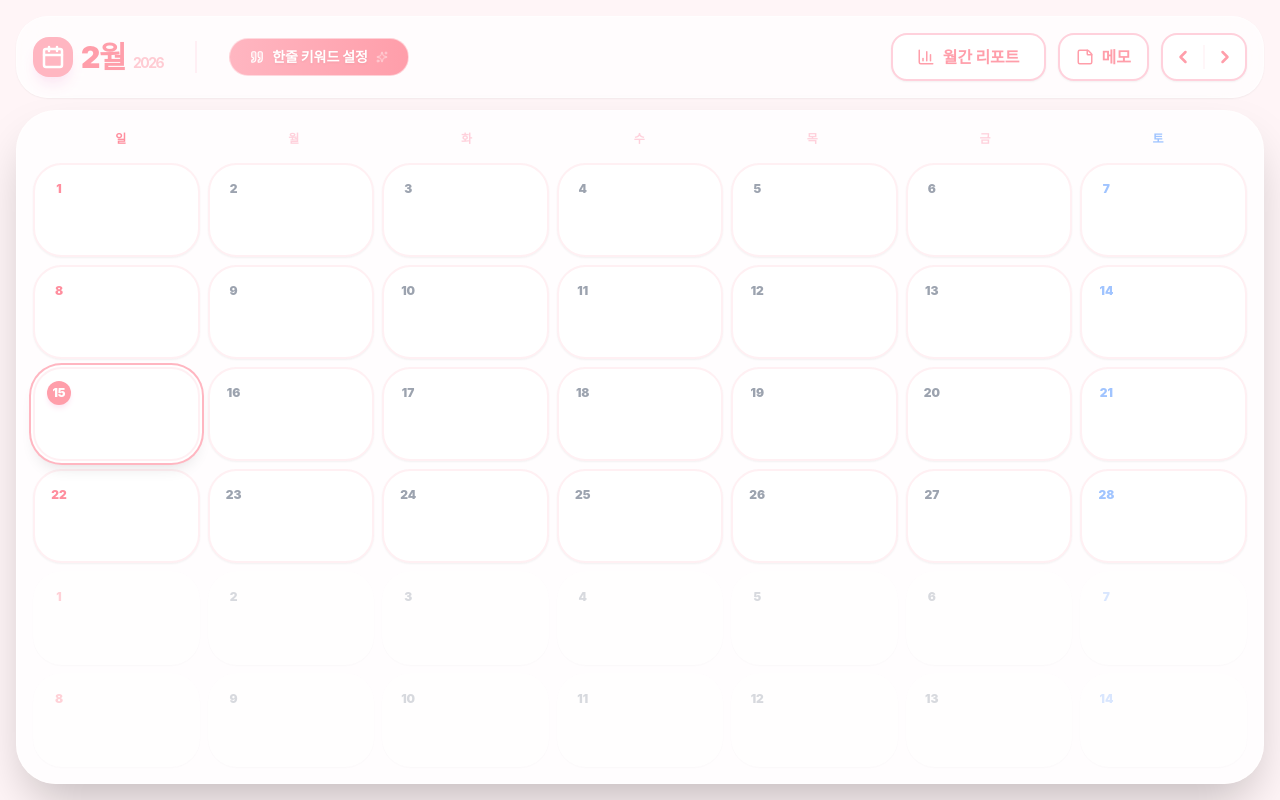
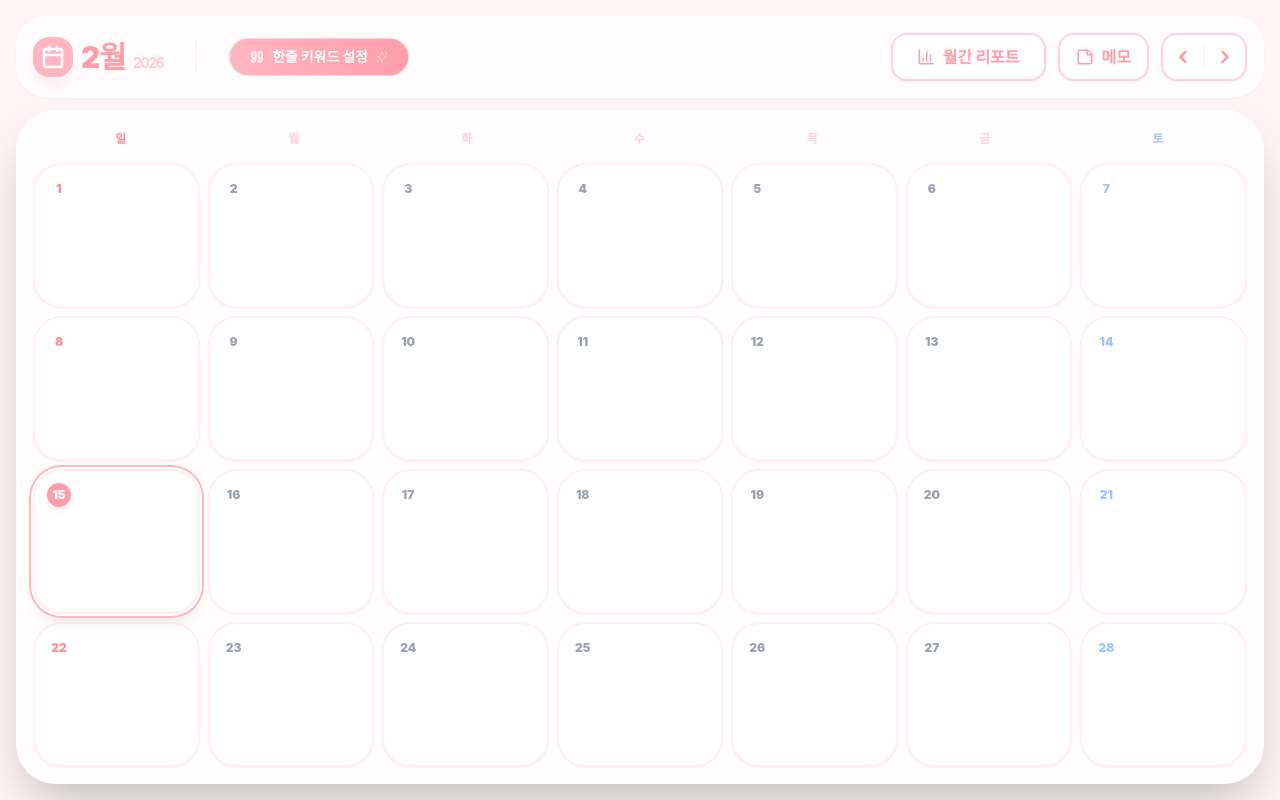
Before and after one commit to seungHoon0422/Study-Planner, a React (Vite) app: page / in a window 1280 px wide. Built offline with nearby package versions, Linux system fonts and the light colour scheme.

Commit message:
feat: implement dynamic calendar rows and sliding sidebar for monthly notes

```diff
--- a/src/App.tsx
+++ b/src/App.tsx
@@ -8,7 +8,9 @@ import {
   addMonths,
   subMonths,
   getDay,
-  addDays
+  eachDayOfInterval,
+  endOfMonth,
+  endOfWeek
 } from 'date-fns';
 import { ko } from 'date-fns/locale';
 import {
@@ -52,8 +54,16 @@ function App() {
   };
 
   const monthStart = startOfMonth(currentMonth);
+  const monthEnd = endOfMonth(monthStart);
   const startDate = startOfWeek(monthStart);
-  const calendarDays = Array.from({ length: 42 }).map((_, i) => addDays(startDate, i));
+  const endDate = endOfWeek(monthEnd);
+
+  const calendarDays = eachDayOfInterval({
+    start: startDate,
+    end: endDate,
+  });
+
+  const rowCount = Math.ceil(calendarDays.length / 7);
 
   const nextMonth = () => {
     if (isScrolling) return;
@@ -239,8 +249,9 @@ function App() {
             <div className="flex-1 min-h-0 relative px-1 pb-1">
               <div
                 key={currentMonth.toISOString()}
-                className="grid grid-cols-7 grid-rows-6 gap-2 h-full transition-all duration-500 ease-out transform"
+                className="grid grid-cols-7 gap-2 h-full transition-all duration-500 ease-out transform"
                 style={{
+                  gridTemplateRows: `repeat(${rowCount}, 1fr)`,
                   animation: direction === 'up' ? 'slide-in-from-bottom 0.5s ease-out' : direction === 'down' ? 'slide-in-from-top 0.5s ease-out' : 'none'
                 }}
               >
@@ -278,7 +289,6 @@ function App() {
                           <Plus size={12} strokeWidth={3} />
                         </button>
                       </div>
-
 
                       <div className="flex-1 flex flex-col justify-start space-y-0.5 overflow-hidden min-h-0 pt-0.5">
                         {dayTasks.slice(0, 6).map(task => (
```
Lines whose indentation alone changed are shown as unchanged.
